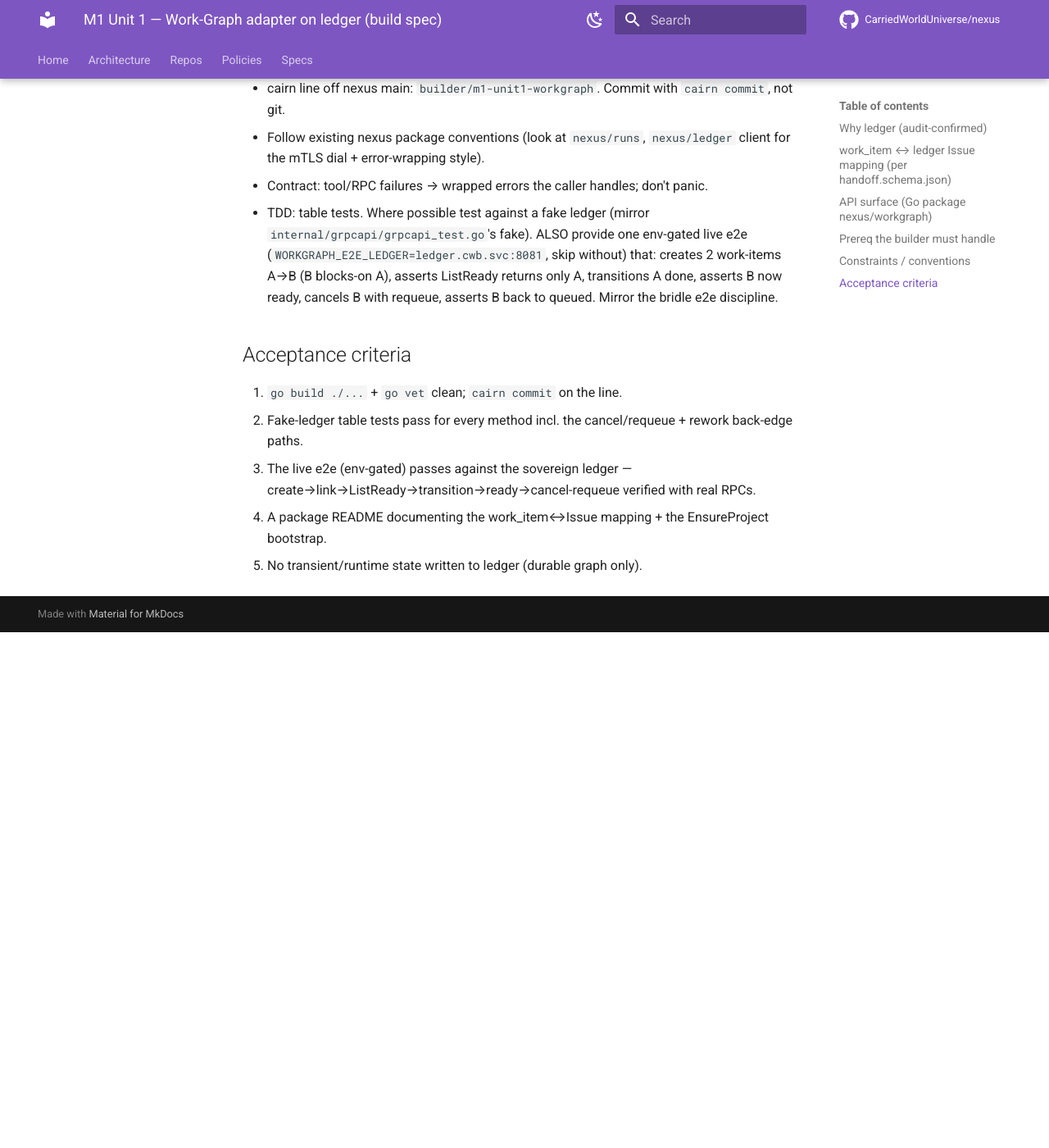
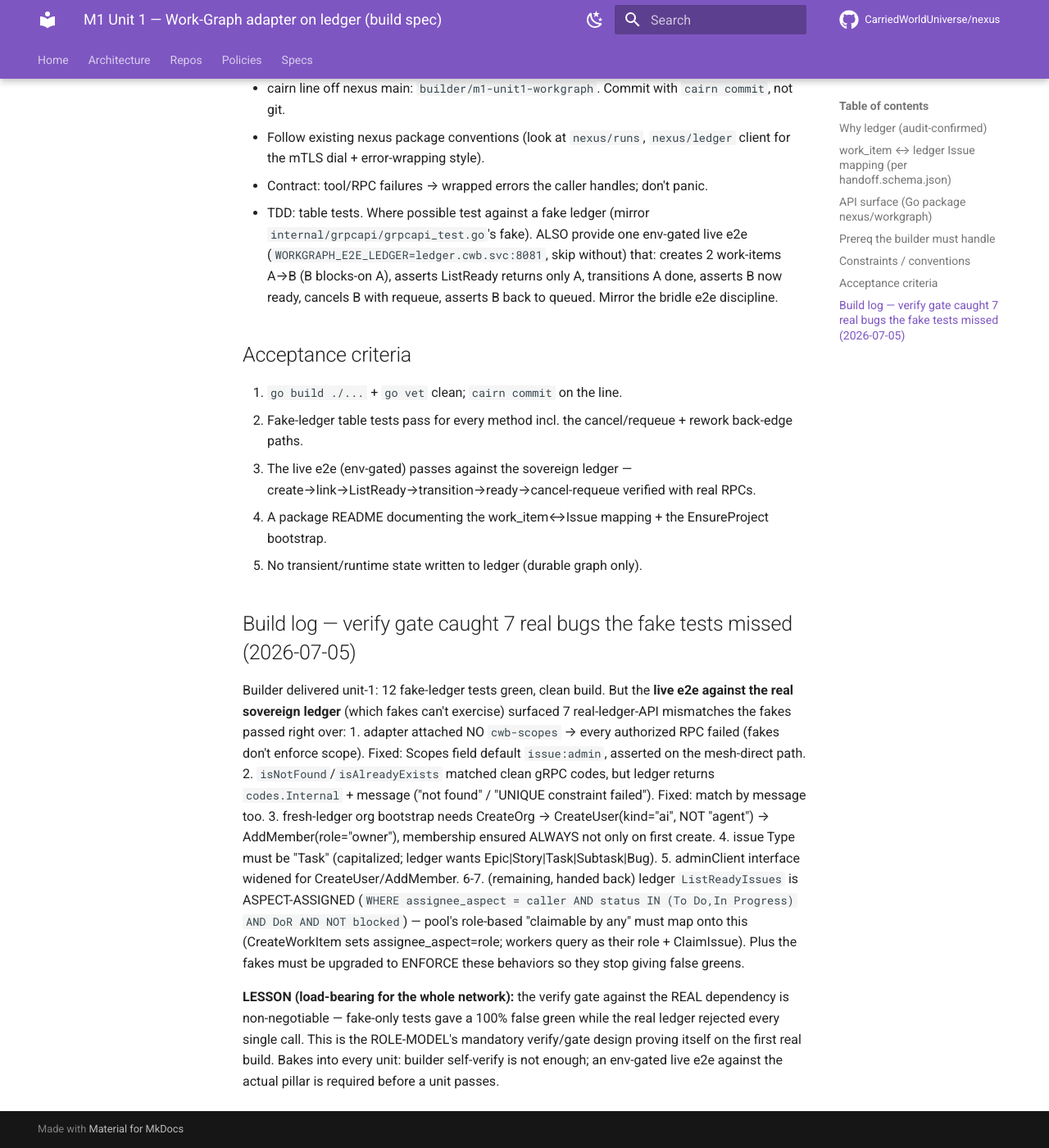
Before and after one commit to CarriedWorldUniverse/nexus, an MkDocs documentation site: the page built from docs/network/build-specs/unit1-workgraph.md, in a window 1280 px wide and 1400 px high, scrolled down 1990 px. Shown: the whole window at 82% size. Built offline with MkDocs 1.6.1 and Material for MkDocs 9.7.7, drawn with Linux system fonts in a browser that asks for light colours; comment, search, counter and statistics services are not loaded; before the commit the page ends 2761 px from its top, so only the background shows below that.

Commit message:
unit-1 build log: verify gate against the real sovereign ledger caught 7 API mismatches fake tests missed - load-bearing validation of the mandatory-live-verify design. 6 fixed, dispatch-semantics handed back to builder.
Co-Authored-By: Claude Fable 5 <noreply@anthropic.com>

Change-Id: ztowxrnnmutmkpqqqruzyoqkskwkomznsyktktqzyktrrwlrrywkxwnknxzuqutoo

```diff
--- a/docs/network/build-specs/unit1-workgraph.md
+++ b/docs/network/build-specs/unit1-workgraph.md
@@ -47,3 +47,14 @@ The sovereign ledger is FRESH (empty — no orgs/projects). Bootstrap: create (i
 3. The live e2e (env-gated) passes against the sovereign ledger — create→link→ListReady→transition→ready→cancel-requeue verified with real RPCs.
 4. A package README documenting the work_item↔Issue mapping + the EnsureProject bootstrap.
 5. No transient/runtime state written to ledger (durable graph only).
+
+## Build log — verify gate caught 7 real bugs the fake tests missed (2026-07-05)
+Builder delivered unit-1: 12 fake-ledger tests green, clean build. But the **live e2e against the real sovereign ledger** (which fakes can't exercise) surfaced 7 real-ledger-API mismatches the fakes passed right over:
+1. adapter attached NO `cwb-scopes` → every authorized RPC failed (fakes don't enforce scope). Fixed: Scopes field default `issue:admin`, asserted on the mesh-direct path.
+2. `isNotFound`/`isAlreadyExists` matched clean gRPC codes, but ledger returns `codes.Internal` + message ("not found" / "UNIQUE constraint failed"). Fixed: match by message too.
+3. fresh-ledger org bootstrap needs CreateOrg → CreateUser(kind="ai", NOT "agent") → AddMember(role="owner"), membership ensured ALWAYS not only on first create.
+4. issue Type must be "Task" (capitalized; ledger wants Epic|Story|Task|Subtask|Bug).
+5. adminClient interface widened for CreateUser/AddMember.
+6-7. (remaining, handed back) ledger `ListReadyIssues` is ASPECT-ASSIGNED (`WHERE assignee_aspect = caller AND status IN (To Do,In Progress) AND DoR AND NOT blocked`) — pool's role-based "claimable by any" must map onto this (CreateWorkItem sets assignee_aspect=role; workers query as their role + ClaimIssue). Plus the fakes must be upgraded to ENFORCE these behaviors so they stop giving false greens.
+
+**LESSON (load-bearing for the whole network):** the verify gate against the REAL dependency is non-negotiable — fake-only tests gave a 100% false green while the real ledger rejected every single call. This is the ROLE-MODEL's mandatory verify/gate design proving itself on the first real build. Bakes into every unit: builder self-verify is not enough; an env-gated live e2e against the actual pillar is required before a unit passes.
```
